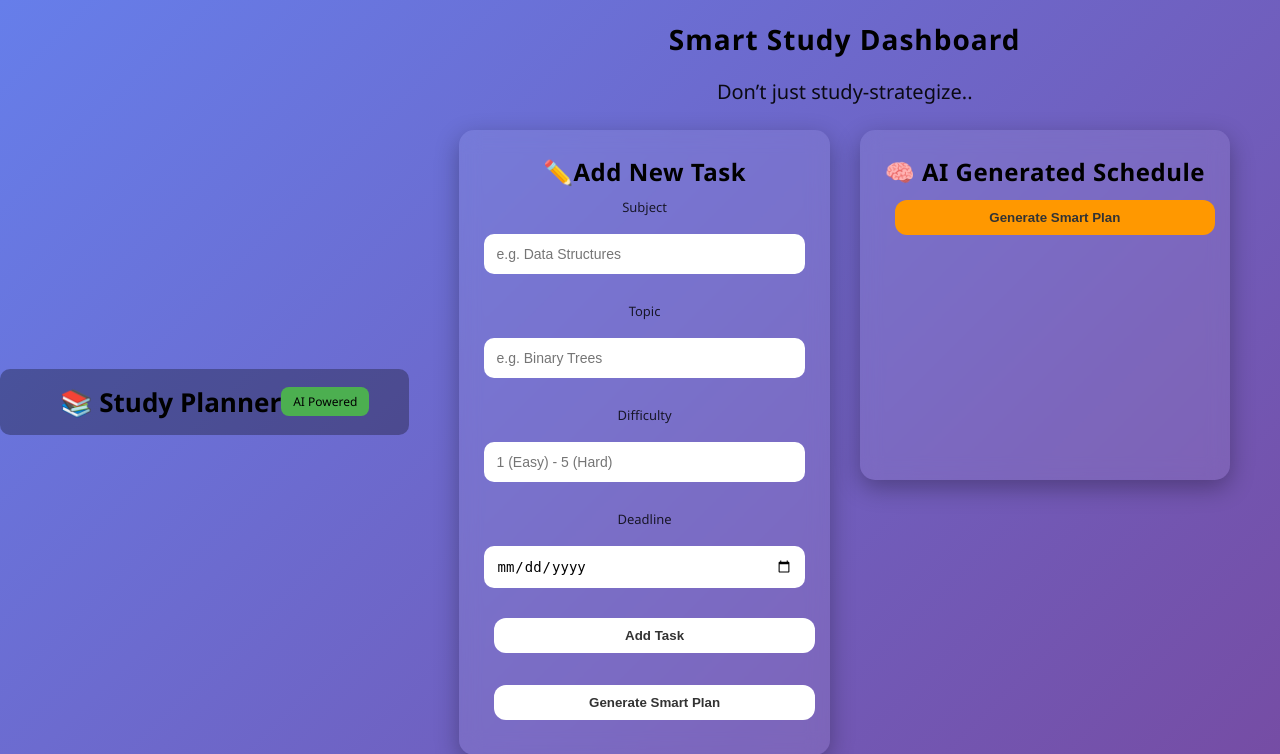
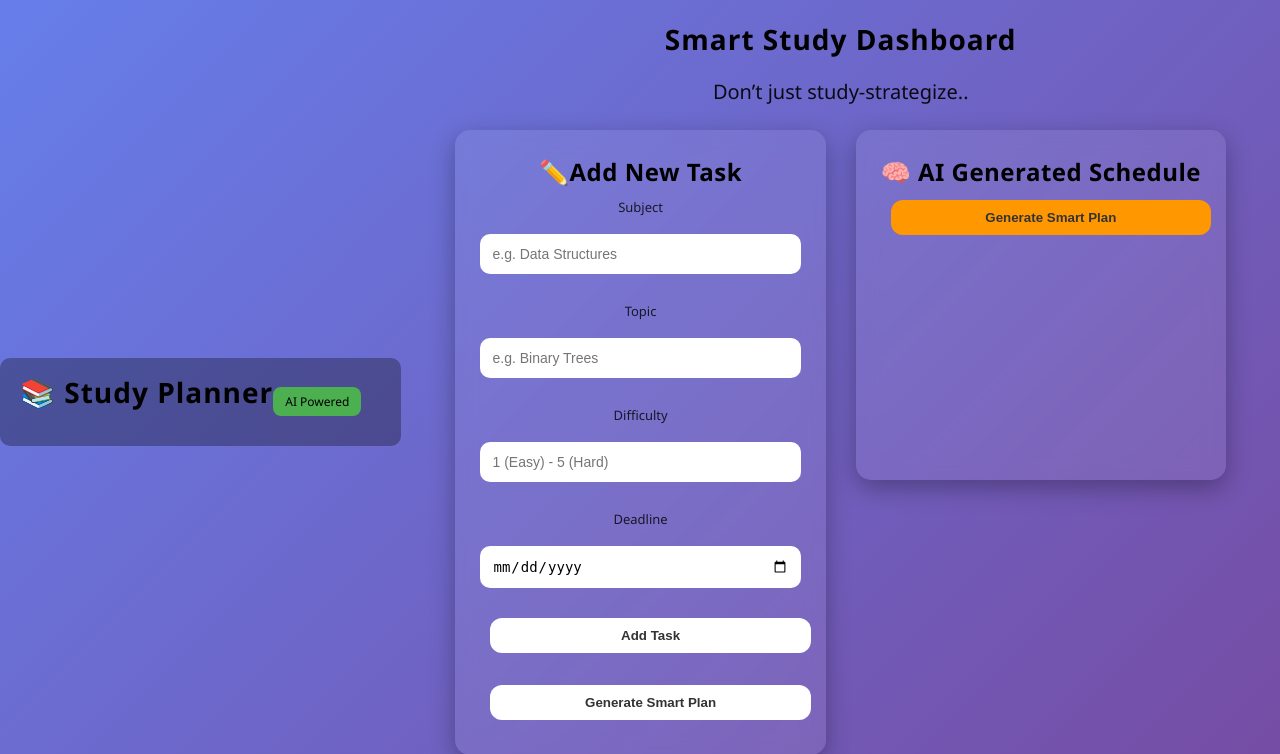
Before and after one commit to skashyap08/AI-based-study-planner, a Flask app: page / in a window 1280 px wide. Shown: the top 754 px of the page. Run offline with Flask 3, Linux system fonts and the light colour scheme.

Commit message:
updated files

```diff
--- a/static/style.css
+++ b/static/style.css
@@ -122,6 +122,7 @@ button:hover {
     display: flex;
     align-items: center;
     padding: 15px 40px;
+    padding-left: 20px;
     background: rgba(0,0,0,0.3);
     border-radius: 10px;
     margin-bottom: 20px;
--- a/templates/index.html
+++ b/templates/index.html
@@ -9,7 +9,7 @@
 
 <!-- Navbar -->
 <nav class="navbar">
-    <h2>📚 Study Planner</h2>
+        <h1>📚 Study Planner</h1>
     <span class="tag">AI Powered</span>
 </nav>
 
```
